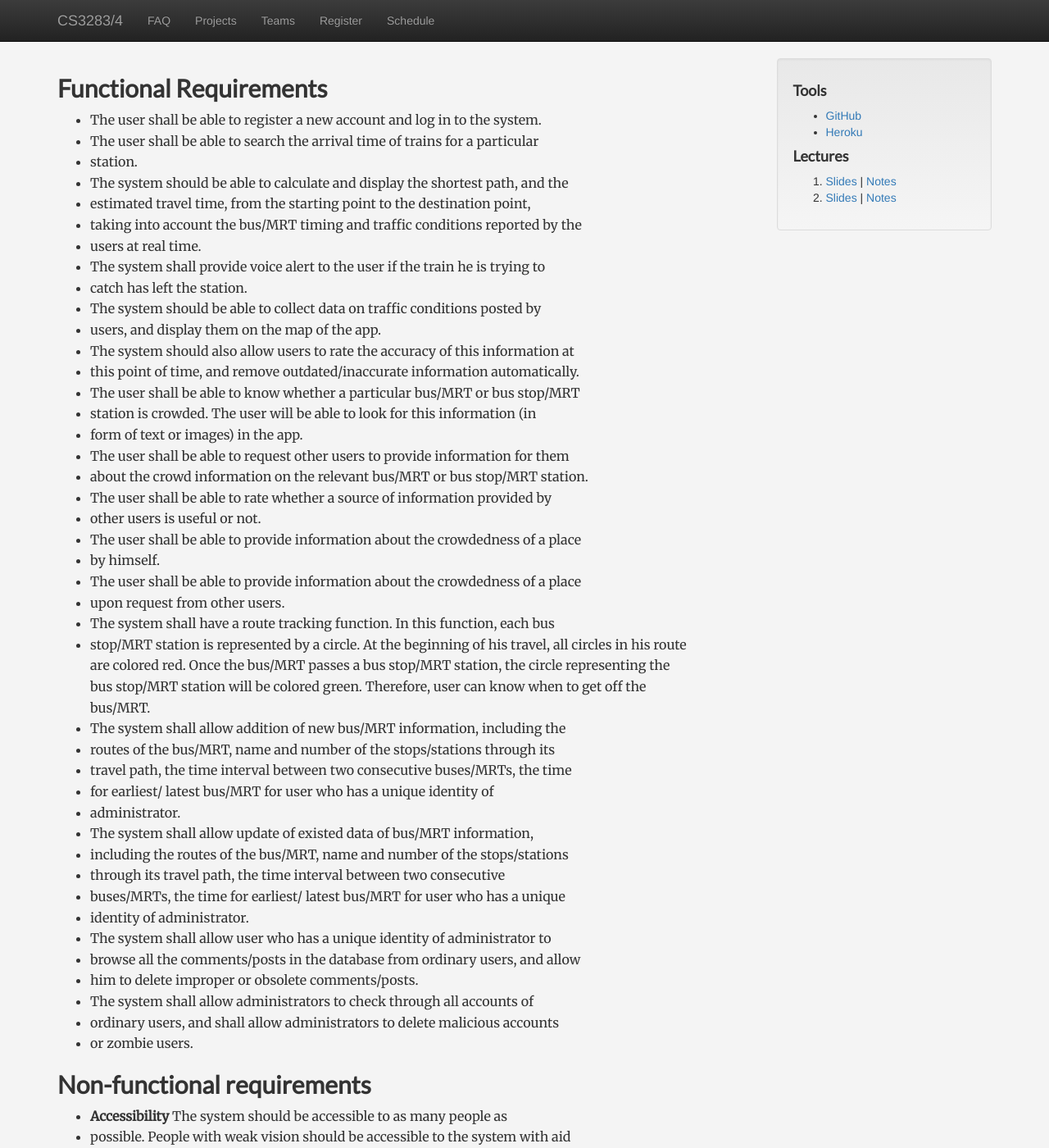
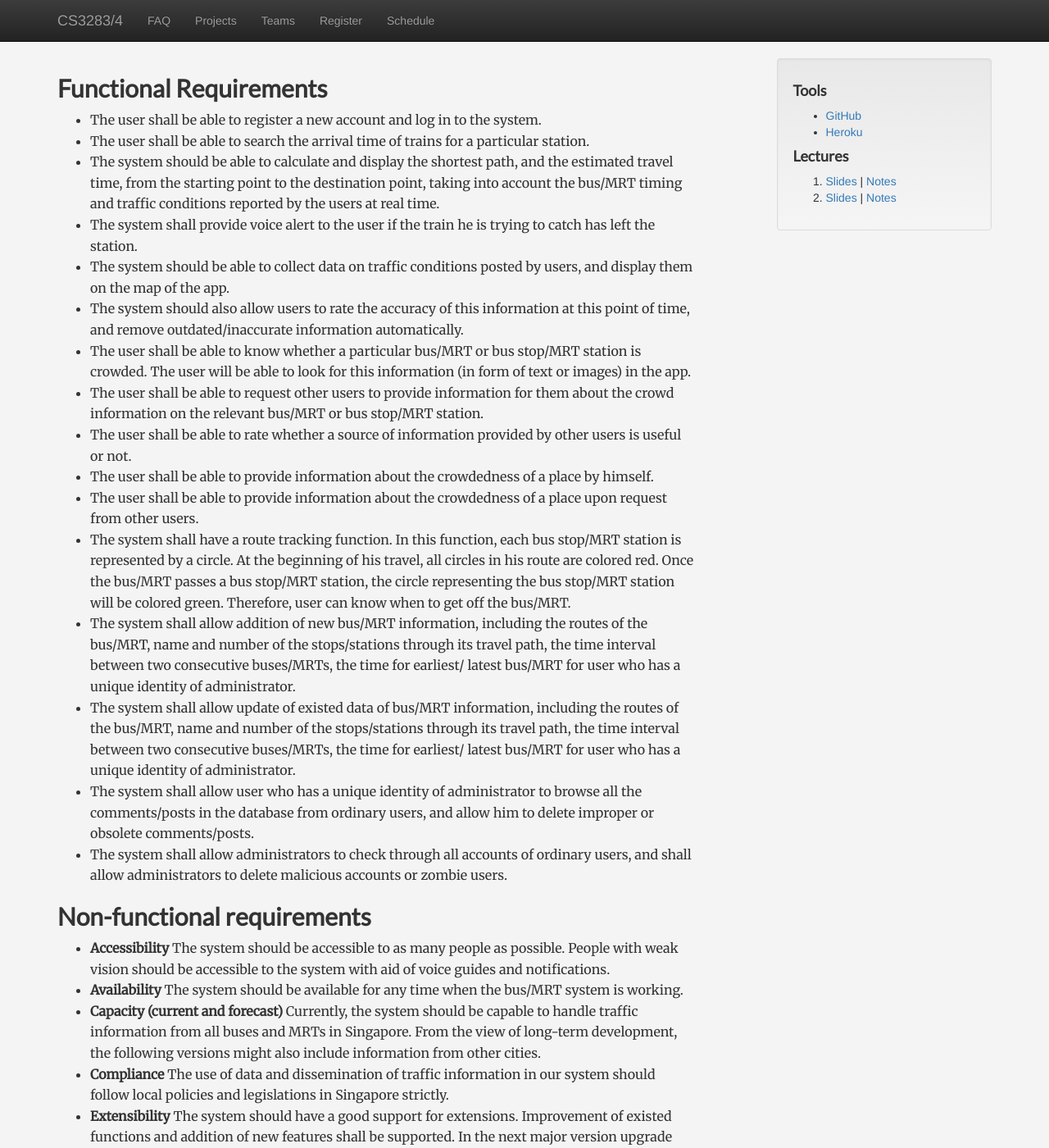
Before and after one commit to nus-mtp/1617, a Jekyll site: the page built from n2-sample-requirements.md, in a window 1280 px wide and 1400 px high. Shown: the whole window at 82% size. Built offline with Jekyll 4.4.1, drawn with Linux system fonts in a browser that asks for light colours; nearby versions of some CDN libraries; our own code applies the rules of GitHub Pages for plain Markdown files; some of the changed text lies outside the part shown.

Commit message:
Fixed vim smart-bullets.

```diff
--- a/n2-sample-requirements.md
+++ b/n2-sample-requirements.md
@@ -1,91 +1,37 @@
 ## Functional Requirements
 
 * The user shall be able to register a new account and log in to the system.
-* The user shall be able to search the arrival time of trains for a particular
-* station.
-* The system should be able to calculate and display the shortest path, and the
-* estimated travel time, from the starting point to the destination point,
-* taking into account the bus/MRT timing and traffic conditions reported by the
-* users at real time.
-* The system shall provide voice alert to the user if the train he is trying to
-* catch has left the station.
-* The system should be able to collect data on traffic conditions posted by
-* users, and display them on the map of the app.
-* The system should also allow users to rate the accuracy of this information at
-* this point of time, and remove outdated/inaccurate information automatically.
-* The user shall be able to know whether a particular bus/MRT or bus stop/MRT
-* station is crowded. The user will be able to look for this information (in
-* form of text or images) in the app.
-* The user shall be able to request other users to provide information for them
-* about the crowd information on the relevant bus/MRT or bus stop/MRT station.
-* The user shall be able to rate whether a source of information provided by
-* other users is useful or not.
-* The user shall be able to provide information about the crowdedness of a place
-* by himself.
-* The user shall be able to provide information about the crowdedness of a place
-* upon
+* The user shall be able to search the arrival time of trains for a particular station.
+* The system should be able to calculate and display the shortest path, and the estimated travel time, from the starting point to the destination point, taking into account the bus/MRT timing and traffic conditions reported by the users at real time.
+* The system shall provide voice alert to the user if the train he is trying to catch has left the station.
+* The system should be able to collect data on traffic conditions posted by users, and display them on the map of the app.
+* The system should also allow users to rate the accuracy of this information at this point of time, and remove outdated/inaccurate information automatically.
+* The user shall be able to know whether a particular bus/MRT or bus stop/MRT station is crowded. The user will be able to look for this information (in form of text or images) in the app.
+* The user shall be able to request other users to provide information for them about the crowd information on the relevant bus/MRT or bus stop/MRT station.
+* The user shall be able to rate whether a source of information provided by other users is useful or not.
+* The user shall be able to provide information about the crowdedness of a place by himself.
+* The user shall be able to provide information about the crowdedness of a place upon
  request from other users.
- * The system shall have a route tracking function. In this function, each bus
- * stop/MRT station
-  is represented by a circle. At the beginning of his travel, all circles in his
-  route are colored red. Once the bus/MRT passes a bus stop/MRT station, the
-  circle representing the bus stop/MRT station will be colored green. Therefore,
-  user can know when to get off the bus/MRT.
-  * The system shall allow addition of new bus/MRT information, including the
-  * routes of the bus/MRT, name and number of the stops/stations through its
-  * travel path, the time interval between two consecutive buses/MRTs, the time
-  * for earliest/ latest bus/MRT for user who has a unique identity of
-  * administrator.
-  * The system shall allow update of existed data of bus/MRT information,
-  * including the routes of the bus/MRT, name and number of the stops/stations
-  * through its travel path, the time interval between two consecutive
-  * buses/MRTs, the time for earliest/ latest bus/MRT for user who has a unique
-  * identity of administrator.
-  * The system shall allow user who has a unique identity of administrator to
-  * browse all the comments/posts in the database from ordinary users, and allow
-  * him to delete improper or obsolete comments/posts.
-  * The system shall allow administrators to check through all accounts of
-  * ordinary users, and shall allow administrators to delete malicious accounts
-  * or zombie users.
+* The system shall have a route tracking function. In this function, each bus stop/MRT station
+ is represented by a circle. At the beginning of his travel, all circles in his route are colored red. Once the bus/MRT passes a bus stop/MRT station, the circle representing the bus stop/MRT station will be colored green. Therefore, user can know when to get off the bus/MRT.
+* The system shall allow addition of new bus/MRT information, including the routes of the bus/MRT, name and number of the stops/stations through its travel path, the time interval between two consecutive buses/MRTs, the time for earliest/ latest bus/MRT for user who has a unique identity of administrator.
+* The system shall allow update of existed data of bus/MRT information, including the routes of the bus/MRT, name and number of the stops/stations through its travel path, the time interval between two consecutive buses/MRTs, the time for earliest/ latest bus/MRT for user who has a unique identity of administrator.
+* The system shall allow user who has a unique identity of administrator to browse all the comments/posts in the database from ordinary users, and allow him to delete improper or obsolete comments/posts.
+* The system shall allow administrators to check through all accounts of ordinary users, and shall allow administrators to delete malicious accounts or zombie users.
 
 ## Non-functional requirements
 
-* **Accessibility** The system should be accessible to as many people as
-* possible. People with weak vision should be accessible to the system with aid
-* of voice guides and notifications.
-* **Availability** The system should be available for any time when the bus/MRT
-* system is working.
+* **Accessibility** The system should be accessible to as many people as possible. People with weak vision should be accessible to the system with aid of voice guides and notifications.
+* **Availability** The system should be available for any time when the bus/MRT system is working.
 * **Capacity (current and forecast)**
- Currently, the system should be capable to handle traffic information from all
- buses and MRTs in Singapore. From the view of long-term development, the
- following versions might also include information from other cities.
- * **Compliance** The use of data and dissemination of traffic information in
- * our system should follow local policies and legislations in Singapore
- * strictly.
- * **Extensibility** The system should have a good support for extensions.
- * Improvement of existed functions and addition of new features shall be
- * supported. In the next major version upgrade the system should also include
- * customizations in terms of UI and functions.
- * **Maintainability** The maintenance of the system should be simple and
- * straightforward. The database should have elegant structures to increase the
- * maintainability of the system. The system should also have limitations on
- * user’s posts to make maintenance easier.
- * **Performance** The system should have a reasonably quick response to user’s
- * operations. The system should have relatively low occupation of device’s CPU
- * and memory.  Additionally, the system should also have an effective method to
- * retrieve online data to shorten the waiting time for users to see the results
- * of their requests.
- * **Platform compatibility** This system should be compatible on any of Android
- * Platform 4.x versions.
- * **Pricing** This system should be a free application for any Android 4.x
- * devices.
- * **Reliability** The system should regularly keep information updated and
- * reliable.
- * **Security** The system should have enough protections for user accounts. The
- * system should defend the database from malicious SQL injections and other
- * types of attacks.
- * **Stability** The system should keep its stability on Android devices. It
- * should be working without frequent crashes or break-down.
- * **Usability by target user community** The system should have a user-friendly
- * UI and be easily used by our target users. The operations and the
- * presentation of information should be simple and neat.
+ Currently, the system should be capable to handle traffic information from all buses and MRTs in Singapore. From the view of long-term development, the following versions might also include information from other cities.
+* **Compliance** The use of data and dissemination of traffic information in our system should follow local policies and legislations in Singapore strictly.
+* **Extensibility** The system should have a good support for extensions. Improvement of existed functions and addition of new features shall be supported. In the next major version upgrade the system should also include customizations in terms of UI and functions.
+* **Maintainability** The maintenance of the system should be simple and straightforward. The database should have elegant structures to increase the maintainability of the system. The system should also have limitations on user’s posts to make maintenance easier.
+* **Performance** The system should have a reasonably quick response to user’s operations. The system should have relatively low occupation of device’s CPU and memory.  Additionally, the system should also have an effective method to retrieve online data to shorten the waiting time for users to see the results of their requests.
+* **Platform compatibility** This system should be compatible on any of Android Platform 4.x versions.
+* **Pricing** This system should be a free application for any Android 4.x devices.
+* **Reliability** The system should regularly keep information updated and reliable.
+* **Security** The system should have enough protections for user accounts. The system should defend the database from malicious SQL injections and other types of attacks.
+* **Stability** The system should keep its stability on Android devices. It should be working without frequent crashes or break-down.
+* **Usability by target user community** The system should have a user-friendly UI and be easily used by our target users. The operations and the presentation of information should be simple and neat.
```
